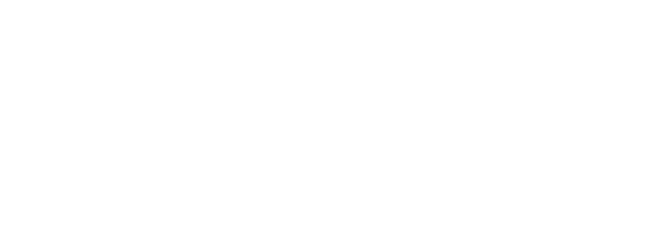
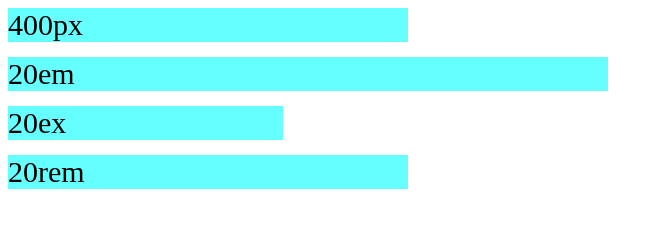
Before and after one commit to PrzemekRafa/jednostki-miary-w-CSS, a plain HTML site: page index.html in a window 1280 px wide. Shown: the whole page, without its empty margins (0-663 px from the left). Drawn offline with Linux system fonts and the light colour scheme.

Commit message:
jednostki cze-1

```diff
--- a/css/style.css
+++ b/css/style.css
@@ -0,0 +1,28 @@
+html {
+    font-size: 20px;
+}
+
+#container {
+    font-size: 30px;
+}
+
+#container > div {
+    background-color:  rgba(0, 255, 255, 0.6);
+    margin-bottom: 15px;
+}
+
+#pixele {
+    width:  400px;
+}
+
+#em {
+    width: 20em;
+}
+
+#ex {
+    width: 20ex;
+}
+
+#rem {
+    width: 20rem;
+}
--- a/index.html
+++ b/index.html
@@ -1,11 +1,17 @@
 <!DOCTYPE html>
-<html lang="en">
+<html lang="pl">
 <head>
     <meta charset="UTF-8">
     <title>Jednostki miary w CSS</title>
     <link rel="stylesheet" href="css/style.css">
 </head>
 <body>
+   <div id="container">
+       <div id="pixele">400px</div>
+       <div id="em">20em</div>
+       <div id="ex">20ex</div>
+       <div id="rem">20rem</div>
+   </div>
 
 </body>
 </html>
```
